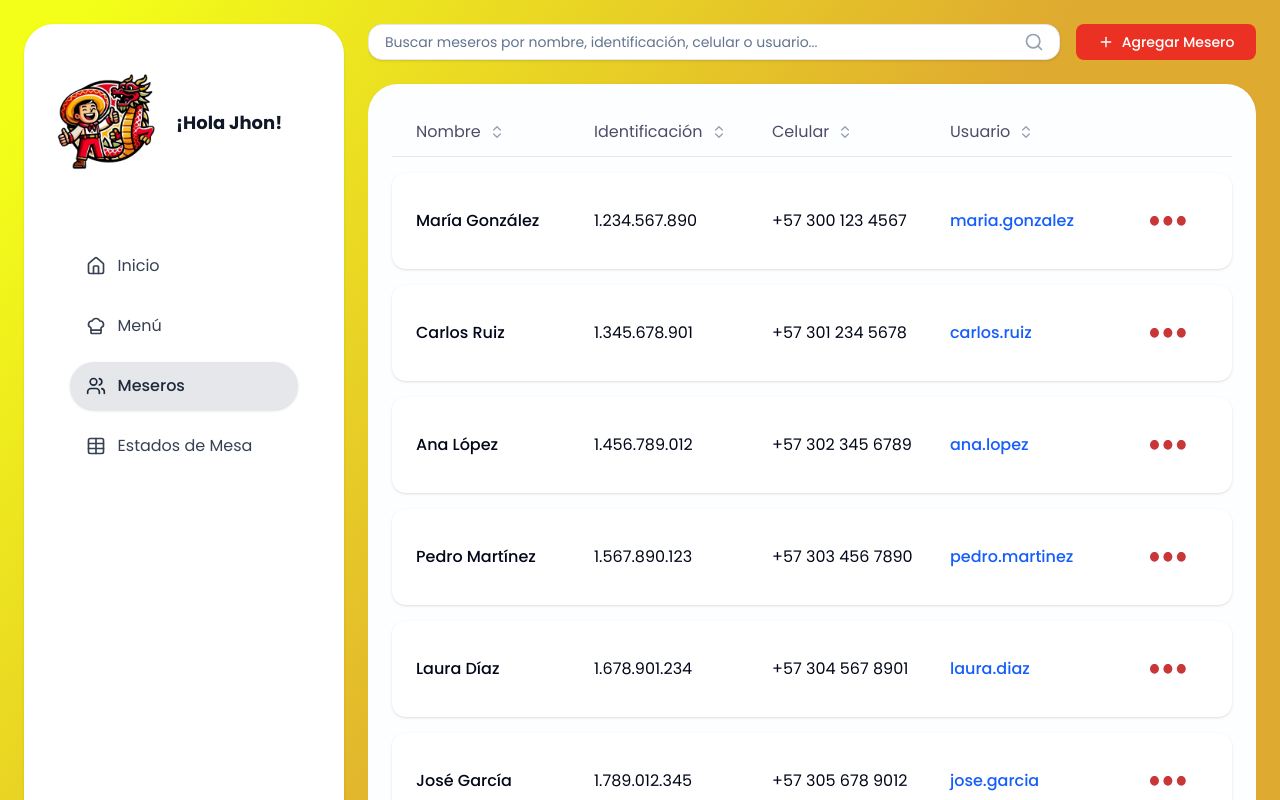
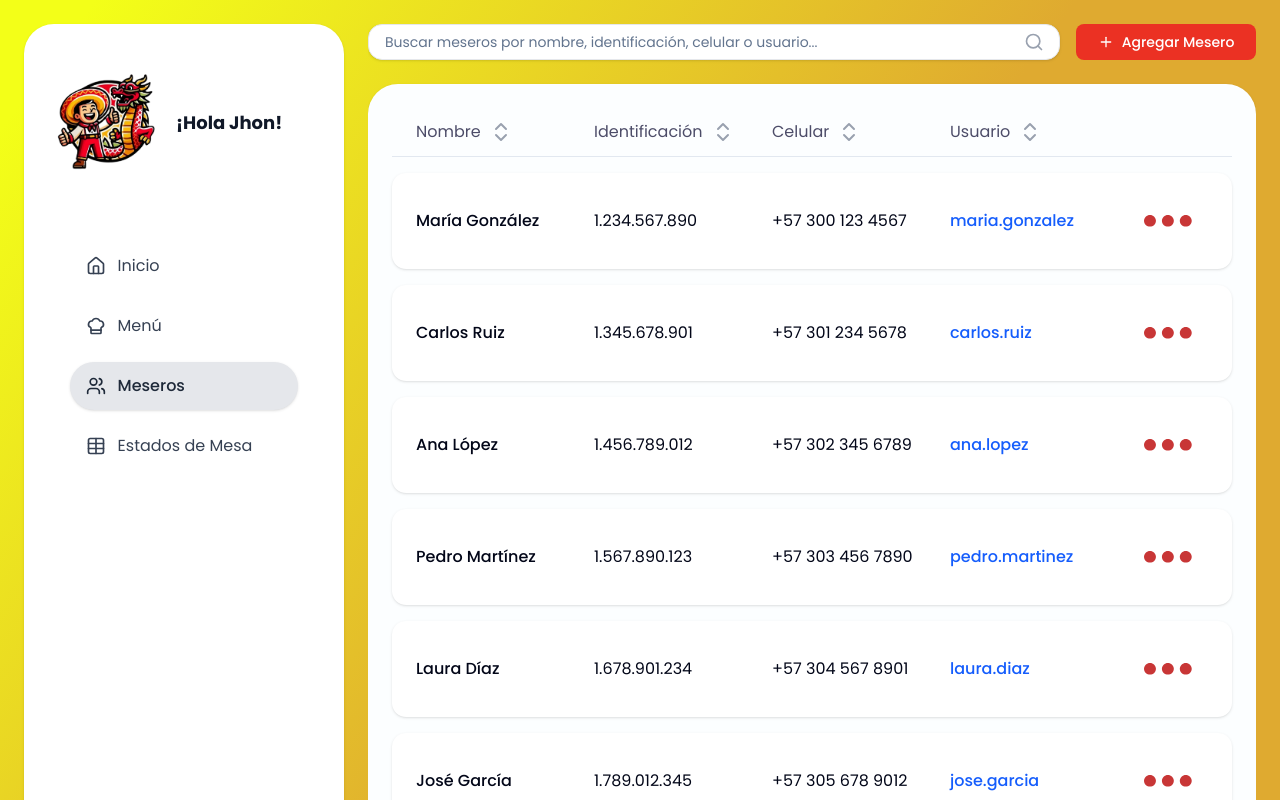
Before and after one commit to Jaime9745/arrozpaisa-frontend, a Next.js app: page /admin/waiter in a window 1280 px wide. Shown: the top 800 px of the page. Built offline with nearby package versions, Linux system fonts and the light colour scheme.

Commit message:
feat: increase icon sizes in DataTable and WaiterManagement for better visibility

```diff
--- a/src/components/admin/WaiterManagement.tsx
+++ b/src/components/admin/WaiterManagement.tsx
@@ -110,8 +110,8 @@ const columns: ColumnDef<Waiter>[] = [
               <Image
                 src="/images/dropMenuBtn.svg"
                 alt="Menu"
-                width={36}
-                height={36}
+                width={48}
+                height={48}
               />
             </Button>
           </DropdownMenuTrigger>
--- a/src/components/data-table.tsx
+++ b/src/components/data-table.tsx
@@ -57,16 +57,15 @@ export function DataTable<TData, TValue>({
       globalFilter,
     },
   });
-
   const getSortIcon = (column: any) => {
     const sortDirection = column.getIsSorted();
     if (sortDirection === "asc") {
-      return <ChevronUp className="ml-2 h-4 w-4" />;
+      return <ChevronUp className="ml-2 h-6 w-6" />;
     }
     if (sortDirection === "desc") {
-      return <ChevronDown className="ml-2 h-4 w-4" />;
+      return <ChevronDown className="ml-2 h-6 w-6" />;
     }
-    return <ChevronsUpDown className="ml-2 h-4 w-4 text-gray-400" />;
+    return <ChevronsUpDown className="ml-2 h-6 w-6 text-gray-400" />;
   };
   return (
     <div className="space-y-4">
@@ -89,7 +88,13 @@ export function DataTable<TData, TValue>({
                     onClick={header.column.getToggleSortingHandler()}
                   >
                     {" "}
-                    <span style={{ color: "#030229", fontWeight: 400, opacity: 0.7 }}>
+                    <span
+                      style={{
+                        color: "#030229",
+                        fontWeight: 400,
+                        opacity: 0.7,
+                      }}
+                    >
                       {flexRender(
                         header.column.columnDef.header,
                         header.getContext()
```
